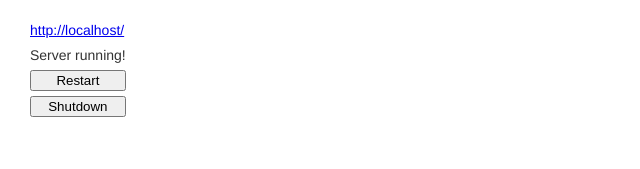
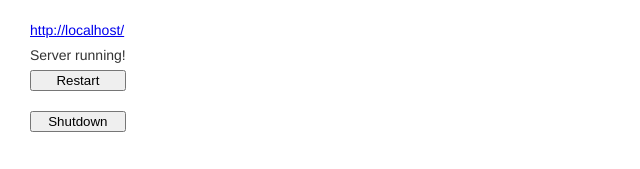
Before and after one commit to ericchase/tool--basic-web-server, a plain HTML site: page console.html in a window 1280 px wide. Shown: the whole page, without its empty margins (0-640 px from the left). Drawn offline with Linux system fonts and the light colour scheme; no server answers.

Commit message:
add some space between Restart and Shutdown buttons
Signed-off-by: ericchase <github@eric.addymail.com>

```diff
--- a/console.html
+++ b/console.html
@@ -30,6 +30,9 @@
         gap: 5px;
     }
 
+    .spacer {
+        height: 10px;
+    }
 </style>
 
 <body>
@@ -38,6 +41,7 @@
             <a id="self-link" href="http://localhost:8000/">http://localhost:8000/</a>
             <span id="status">Server running!</span>
             <button id="restart">Restart</button>
+            <div class="spacer"></div>
             <button id="shutdown">Shutdown</button>
         </div>
     </div>
```
